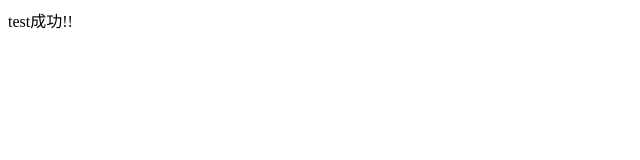
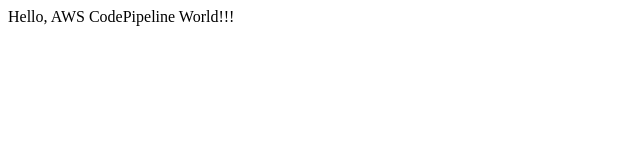
Before and after one commit to rin-5051127/kadai-cicd, a plain HTML site: page src/index.html in a window 1280 px wide. Shown: the whole page, without its empty margins (0-640 px from the left). Drawn offline with Linux system fonts and the light colour scheme.

Commit message:
Check CodeBuild source file

```diff
--- a/src/index.html
+++ b/src/index.html
@@ -6,6 +6,6 @@
   <title>CI/CDハンズオン</title>
 </head>
 <body>
-  test成功!!
+  Hello, AWS CodePipeline World!!!
 </body>
 </html>
```
Also changed, not shown: 1 other file.
